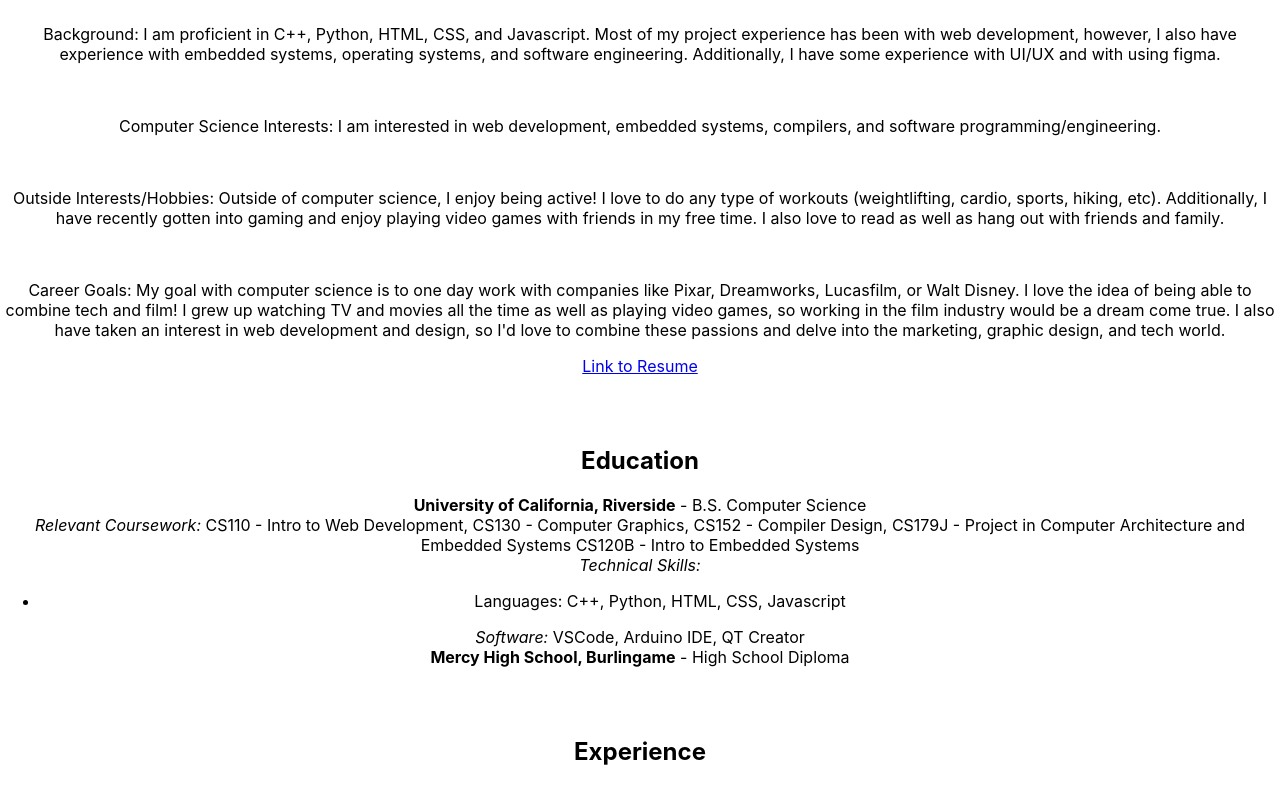
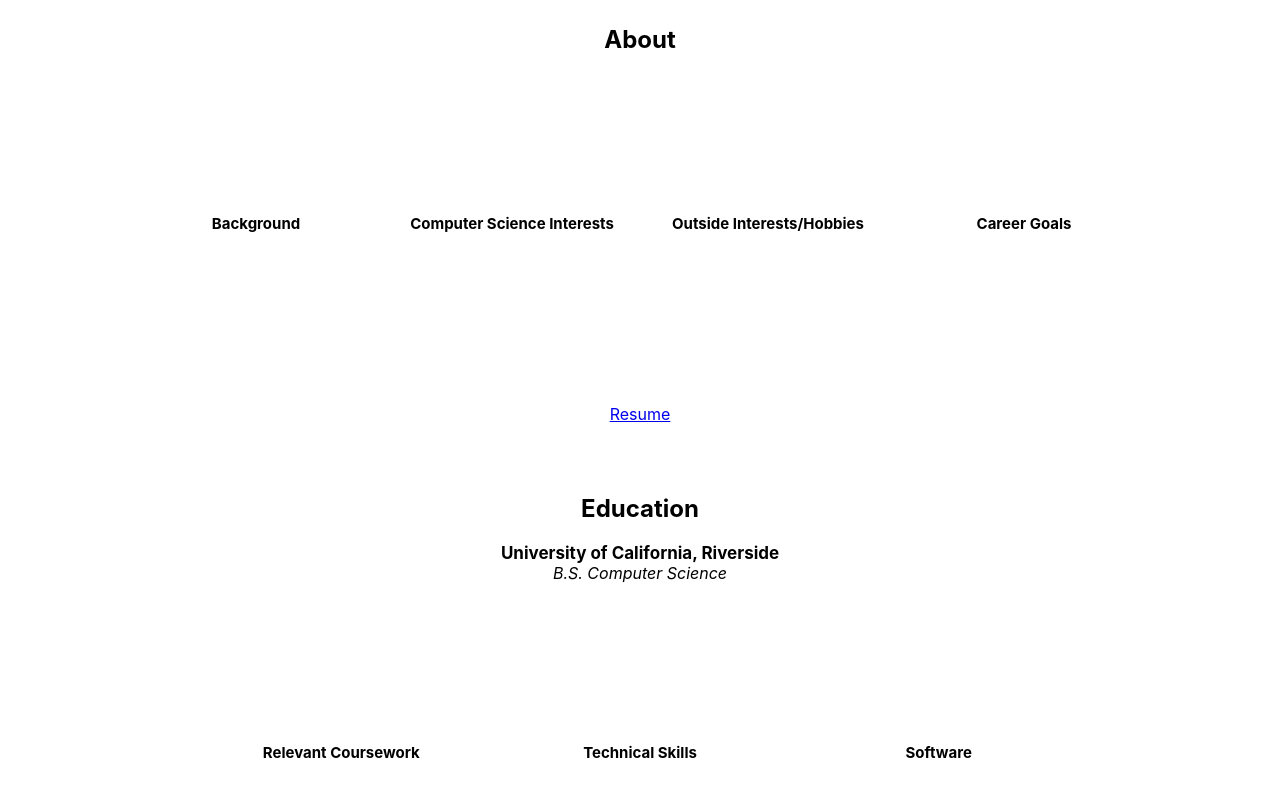
Before and after one commit to vwong031/valeriewong, a React (Create React App) app: page / in a window 1280 px wide. Shown: the part 485-1272 px from the top of the page. Built offline with nearby package versions, Linux system fonts and the light colour scheme.

Commit message:
unfinished card theme

```diff
--- a/src/components/About.css
+++ b/src/components/About.css
@@ -1,3 +1,66 @@
 .about-container {
+  display: flex;
+  flex-direction: column;
+  justify-content: center;
+
   margin-top: 70px;
+  /* width: 90%; */
 }
+
+.about-section {
+  display: flex;
+  /* justify-content: center; */
+  width: 80%;
+  margin-left: auto;
+  margin-right: auto;
+  margin-bottom: auto;
+  /* flex-direction: column; */
+}
+
+.card {
+  display: flex;
+  justify-content: center;
+  align-items: center;
+  width: 300px;
+  height: 300px;
+  perspective: 1000px;
+}
+
+.card-inner {
+  display: flex;
+  justify-content: center;
+  align-items: center;
+  width: 100%;
+  height: 100%;
+  transition: transform 0.5s;
+  transform-style: preserve-3d;
+}
+
+.card:hover .card-inner {
+  transform: rotateY(180deg);
+}
+
+.card-front, .card-back {
+  display: flex;
+  justify-content: center;
+  align-items: center;
+  position: absolute;
+  width: 100%;
+  height: 100%;
+  backface-visibility: hidden;
+}
+
+.card-front {
+  background-color: #fff;
+  font-weight: bold;
+  font-size: 15px;
+}
+
+.card-back {
+  background-color: #f0f0f0;
+  transform: rotateY(180deg);
+}
+
+.resume {
+  margin-top: 30px;
+}
--- a/src/components/About.js
+++ b/src/components/About.js
@@ -7,38 +7,62 @@ function About() {
         About
       </h2>
       <div class="about-section">
-        <p class="background">Background: I am proficient in C++, Python, HTML, CSS, and Javascript. Most of my
+        <div class="card">
+          <div class="card-inner">
+            <div class="card-front">
+              <p class="background">Background </p>
+            </div>
+            <div class="card-back">
+              I am proficient in C++, Python, HTML, CSS, and Javascript. Most of my
               project experience has been with web development, however, I also have experience with
               embedded systems, operating systems, and software engineering. Additionally,
               I have some experience with UI/UX and with using figma.
-        </p>
-        <br />
-
-        <p class="cs-interests">Computer Science Interests: I am interested in web development,
-          embedded systems, compilers, and software programming/engineering.
-        </p>
-        <br />
-
-        <p class="interests">Outside Interests/Hobbies: Outside of computer science, I enjoy being active!
+            </div>
+          </div>
+        </div>
+        <div class="card">
+          <div class="card-inner">
+            <div class="card-front">
+              <p class="background">Computer Science Interests</p>
+            </div>
+            <div class="card-back">
+              I am interested in web development, embedded systems, compilers, and software programming/engineering.
+            </div>
+          </div>
+        </div>
+        <div class="card">
+          <div class="card-inner">
+            <div class="card-front">
+              <p class="background">Outside Interests/Hobbies</p>
+            </div>
+            <div class="card-back">
+              Outside of computer science, I enjoy being active!
               I love to do any type of workouts (weightlifting, cardio, sports, hiking, etc).
 
               Additionally, I have recently gotten into gaming and enjoy playing
               video games with friends in my free time.
 
               I also love to read as well as hang out with friends and family.
-        </p>
-        <br />
-
-        <p class="career">Career Goals:
+            </div>
+          </div>
+        </div>
+        <div class="card">
+          <div class="card-inner">
+            <div class="card-front">
+              <p class="background">Career Goals</p>
+            </div>
+            <div class="card-back">
               My goal with computer science is to one day work with companies like Pixar,
               Dreamworks, Lucasfilm, or Walt Disney. I love the idea of being able to combine
               tech and film! I grew up watching TV and movies all the time as well as playing
               video games, so working in the film industry would be a dream come true.
               I also have taken an interest in web development and design, so I'd love
               to combine these passions and delve into the marketing, graphic design, and tech world.
-        </p>
             </div>
-      <a href={process.env.PUBLIC_URL + './Resume_New_Grad.pdf'} target="_blank" rel="noopener noreferrer">Link to Resume</a>
+          </div>
+        </div>
+      </div>
+      <a class="resume" href={process.env.PUBLIC_URL + './Resume_New_Grad.pdf'} target="_blank" rel="noopener noreferrer">Resume</a>
     </div>
   );
 }
--- a/src/components/Education.css
+++ b/src/components/Education.css
@@ -1,3 +1,62 @@
 .education-container {
   margin-top: 70px;
 }
+
+.school {
+  font-size: 17px;
+}
+
+.education-content {
+  display: flex;
+  justify-content: center;
+  align-items: center;
+  width: 70%;
+  margin-left: auto;
+  margin-right: auto;
+  margin-top: 20px;
+  margin-bottom: 60px;
+}
+
+.card {
+  display: flex;
+  justify-content: center;
+  align-items: center;
+  width: 300px;
+  height: 300px;
+  perspective: 1000px;
+}
+
+.card-inner {
+  display: flex;
+  justify-content: center;
+  align-items: center;
+  width: 100%;
+  height: 100%;
+  transition: transform 0.5s;
+  transform-style: preserve-3d;
+}
+
+.card:hover .card-inner {
+  transform: rotateY(180deg);
+}
+
+.card-front, .card-back {
+  display: flex;
+  justify-content: center;
+  align-items: center;
+  position: absolute;
+  width: 100%;
+  height: 100%;
+  backface-visibility: hidden;
+}
+
+.card-front {
+  background-color: #fff;
+  font-weight: bold;
+  font-size: 15px;
+}
+
+.card-back {
+  background-color: #f0f0f0;
+  transform: rotateY(180deg);
+}
--- a/src/components/Education.js
+++ b/src/components/Education.js
@@ -1,4 +1,5 @@
 import './Education.css'
+import './About.css'
 
 function Education() {
   return (
@@ -9,30 +10,60 @@ function Education() {
       <div class="education">
         <div class="college">
           <div class="school-and-major">
-            <strong>University of California, Riverside</strong> - B.S. Computer Science
-            <div class="relevant-coursework">
-              <i>Relevant Coursework:</i> CS110 - Intro to Web Development,
-              CS130 - Computer Graphics,
-              CS152 - Compiler Design,
-              CS179J - Project in Computer Architecture and Embedded Systems
-              CS120B - Intro to Embedded Systems
+            <strong class="school">University of California, Riverside</strong>
+            <br/>
+            <i class="degree">B.S. Computer Science</i>
+
+            <div class="education-content">
+              <div class="card">
+                <div class="card-inner">
+                  <div class="card-front">
+                    <p>Relevant Coursework</p>
                   </div>
-            <div class="technical-skills">
-              <i>Technical Skills: </i>
+                  <div class="card-back">
+                    <ul>
+                      <li>CS110 - Intro to Web Development</li>
+                      <li>CS130 - Computer Graphics</li>
+                      <li>CS152 - Compiler Design</li>
+                      <li>CS179J - Project in Computer Architecture and Embedded Systems</li>
+                      <li>CS120B - Intro to Embedded Systems</li>
+                    </ul>
+                  </div>
+                </div>
+              </div>
+              <div class="card">
+                <div class="card-inner">
+                  <div class="card-front">
+                    <p>Technical Skills</p>
+                  </div>
+                  <div class="card-back">
                     <ul>
                       <li>
                         Languages: C++, Python, HTML, CSS, Javascript
                       </li>
                     </ul>
                   </div>
-            <div class="software">
-              <i>Software: </i>
+                </div>
+              </div>
+              <div class="card">
+                <div class="card-inner">
+                  <div class="card-front">
+                    <p>Software</p>
+                  </div>
+                  <div class="card-back">
                     VSCode, Arduino IDE, QT Creator
                   </div>
                 </div>
               </div>
+            </div>
+
+
+          </div>
+        </div>
         <div class="high-school">
-          <strong>Mercy High School, Burlingame</strong> - High School Diploma
+          <strong class="school">Mercy High School, Burlingame</strong>
+          <br/>
+          <i class="degree">High School Diploma</i>
         </div>
       </div>
 
--- a/src/components/Home.css
+++ b/src/components/Home.css
@@ -9,7 +9,7 @@
 .profile-img {
   display: flex;
   width: 250px;
-  height: 250px;
+  height: 280px;
   border-radius: 200px;
   /* margin-left: 10%; */
 }
```
Lines whose indentation alone changed are shown as unchanged.
